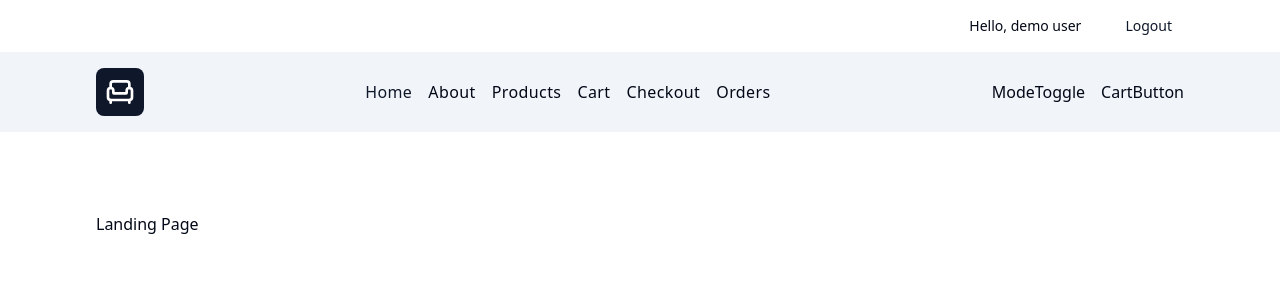
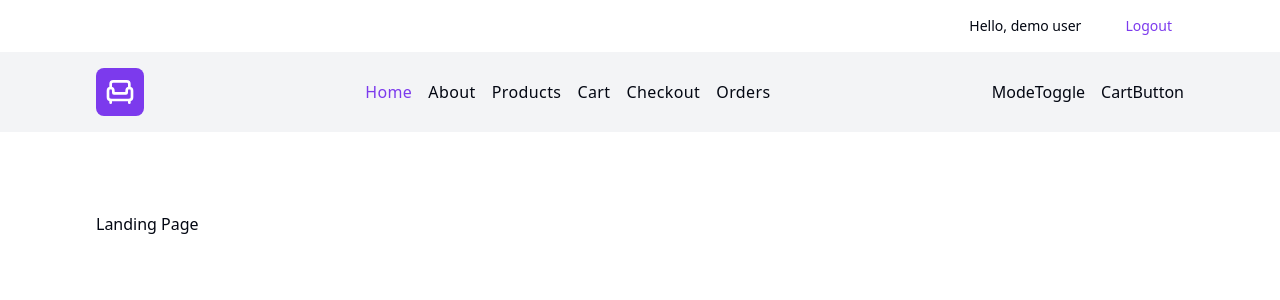
Before and after one commit to NikDoe/store, a React (Vite) app: page / in a window 1280 px wide. Shown: the top 300 px of the page. Built offline with nearby package versions, Linux system fonts and the light colour scheme.

Commit message:
customize app themes

```diff
--- a/src/index.css
+++ b/src/index.css
@@ -5,66 +5,50 @@
 @layer base {
   :root {
     --background: 0 0% 100%;
-      --foreground: 222.2 84% 4.9%;
-
+    --foreground: 224 71.4% 4.1%;
     --card: 0 0% 100%;
-      --card-foreground: 222.2 84% 4.9%;
-
+    --card-foreground: 224 71.4% 4.1%;
     --popover: 0 0% 100%;
-      --popover-foreground: 222.2 84% 4.9%;
-
-      --primary: 222.2 47.4% 11.2%;
-      --primary-foreground: 210 40% 98%;
-
-      --secondary: 210 40% 96.1%;
-      --secondary-foreground: 222.2 47.4% 11.2%;
-
-      --muted: 210 40% 96.1%;
-      --muted-foreground: 215.4 16.3% 46.9%;
-
-      --accent: 210 40% 96.1%;
-      --accent-foreground: 222.2 47.4% 11.2%;
-
+    --popover-foreground: 224 71.4% 4.1%;
+    --primary: 262.1 83.3% 57.8%;
+    --primary-foreground: 210 20% 98%;
+    --secondary: 220 14.3% 95.9%;
+    --secondary-foreground: 220.9 39.3% 11%;
+    --muted: 220 14.3% 95.9%;
+    --muted-foreground: 220 8.9% 46.1%;
+    --accent: 220 14.3% 95.9%;
+    --accent-foreground: 220.9 39.3% 11%;
     --destructive: 0 84.2% 60.2%;
-      --destructive-foreground: 210 40% 98%;
-
-      --border: 214.3 31.8% 91.4%;
-      --input: 214.3 31.8% 91.4%;
-      --ring: 222.2 84% 4.9%;
-
+    --destructive-foreground: 210 20% 98%;
+    --border: 220 13% 91%;
+    --input: 220 13% 91%;
+    --ring: 262.1 83.3% 57.8%;
     --radius: 0.5rem;
   }
 
   .dark {
-      --background: 222.2 84% 4.9%;
-      --foreground: 210 40% 98%;
-
-      --card: 222.2 84% 4.9%;
-      --card-foreground: 210 40% 98%;
-
-      --popover: 222.2 84% 4.9%;
-      --popover-foreground: 210 40% 98%;
-
-      --primary: 210 40% 98%;
-      --primary-foreground: 222.2 47.4% 11.2%;
-
-      --secondary: 217.2 32.6% 17.5%;
-      --secondary-foreground: 210 40% 98%;
-
-      --muted: 217.2 32.6% 17.5%;
-      --muted-foreground: 215 20.2% 65.1%;
-
-      --accent: 217.2 32.6% 17.5%;
-      --accent-foreground: 210 40% 98%;
-
+    --background: 224 71.4% 4.1%;
+    --foreground: 210 20% 98%;
+    --card: 224 71.4% 4.1%;
+    --card-foreground: 210 20% 98%;
+    --popover: 224 71.4% 4.1%;
+    --popover-foreground: 210 20% 98%;
+    --primary: 263.4 70% 50.4%;
+    --primary-foreground: 210 20% 98%;
+    --secondary: 215 27.9% 16.9%;
+    --secondary-foreground: 210 20% 98%;
+    --muted: 215 27.9% 16.9%;
+    --muted-foreground: 217.9 10.6% 64.9%;
+    --accent: 215 27.9% 16.9%;
+    --accent-foreground: 210 20% 98%;
     --destructive: 0 62.8% 30.6%;
-      --destructive-foreground: 210 40% 98%;
-
-      --border: 217.2 32.6% 17.5%;
-      --input: 217.2 32.6% 17.5%;
-      --ring: 212.7 26.8% 83.9%;
+    --destructive-foreground: 210 20% 98%;
+    --border: 215 27.9% 16.9%;
+    --input: 215 27.9% 16.9%;
+    --ring: 263.4 70% 50.4%;
   }
 }
+
 
 @layer components {
   .align-element {
```
Lines whose indentation alone changed are shown as unchanged.
